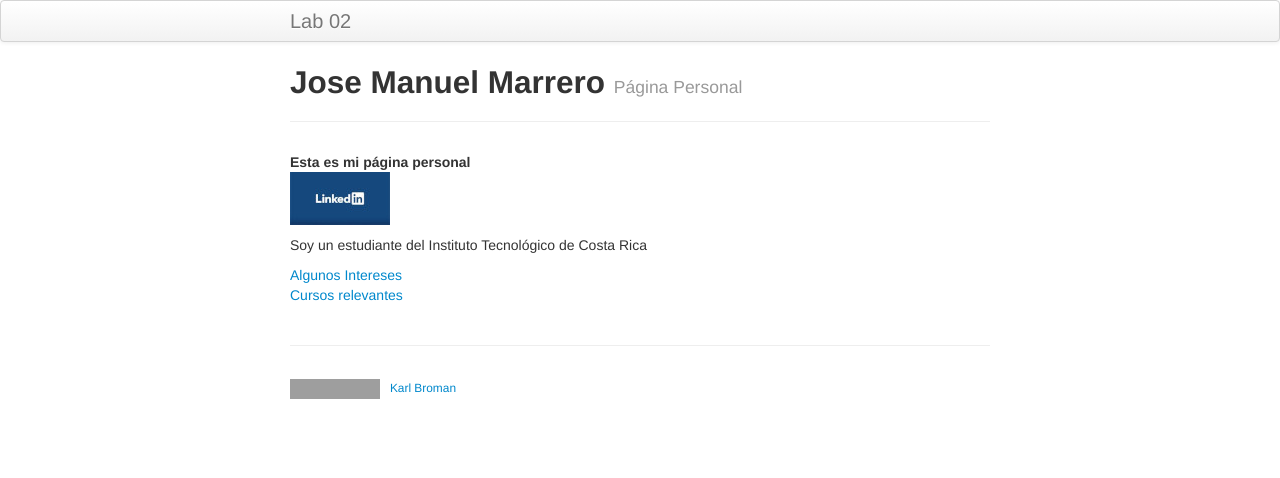
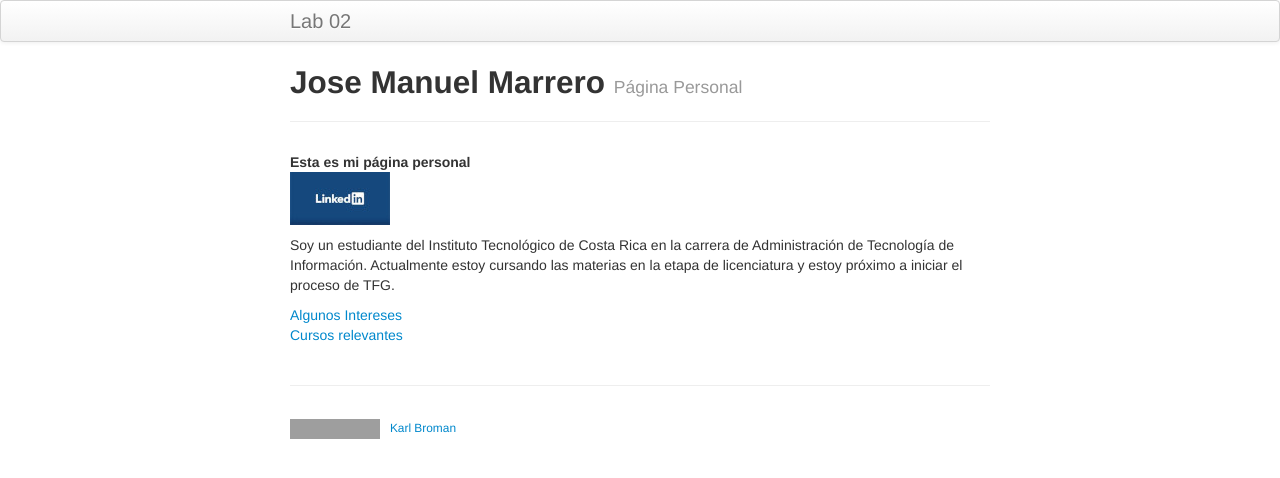
Before and after one commit to josEscalante/josEscalante.github.io, a Jekyll site: the page built from index.md, in a window 1280 px wide. Shown: the top 478 px of the page. Built offline with Jekyll 4.4.1, drawn with Linux system fonts in a browser that asks for light colours; grey boxes are pictures that could not be loaded.

Commit message:
información final para entrega del lab 2

```diff
--- a/index.md
+++ b/index.md
@@ -8,7 +8,7 @@ description: Sitio web de páginas estáticas para el laboratorio del curso de D
 **Esta es mi página personal**
 [![Perfil LinkedIn](assets/images/botonLinkedInPequeño.jpg)](https://www.linkedin.com/in/jose-manuel-escalante-marrero-2746b7268/)
 
-Soy un estudiante del Instituto Tecnológico de Costa Rica
+Soy un estudiante del Instituto Tecnológico de Costa Rica en la carrera de Administración de Tecnología de Información. Actualmente estoy cursando las materias en la etapa de licenciatura y estoy próximo a iniciar el proceso de TFG.
 
 [Algunos Intereses](pages/intereses.md)
 [Cursos relevantes](pages/cursos.md)
```
Also changed, not shown: assets/images/botonLinkedIn.jpg (deleted).
